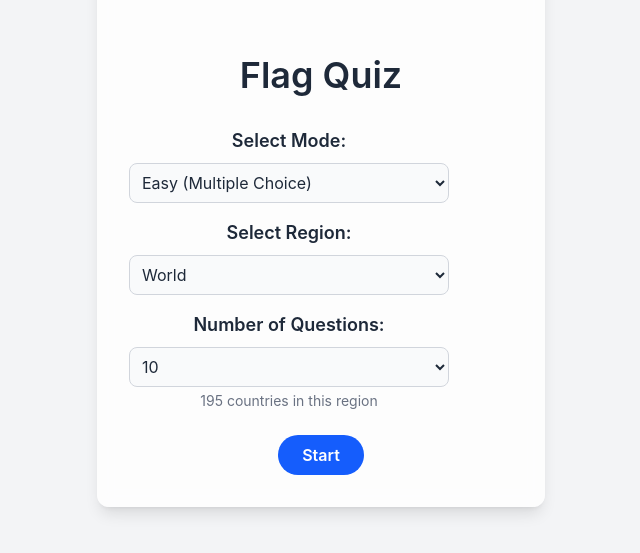
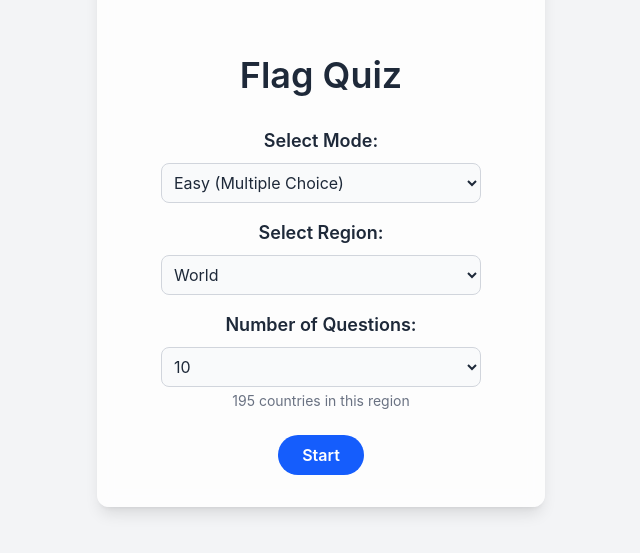
Before and after one commit to toyoshun/flag-quiz, a React (Vite) app: page / in a window 1280 px wide. Shown: the part 167-720 px from the top of the page, without its empty margins (319-959 px from the left). Built offline with nearby package versions, Linux system fonts and the light colour scheme.

Commit message:
Center Start screen selects

```diff
--- a/src/index.css
+++ b/src/index.css
@@ -12,7 +12,7 @@ body {
 }
 
 .select-group {
-  @apply w-full max-w-xs mb-4;
+  @apply w-full max-w-xs mb-4 mx-auto;
 }
 
 .select-group:last-of-type {
```
